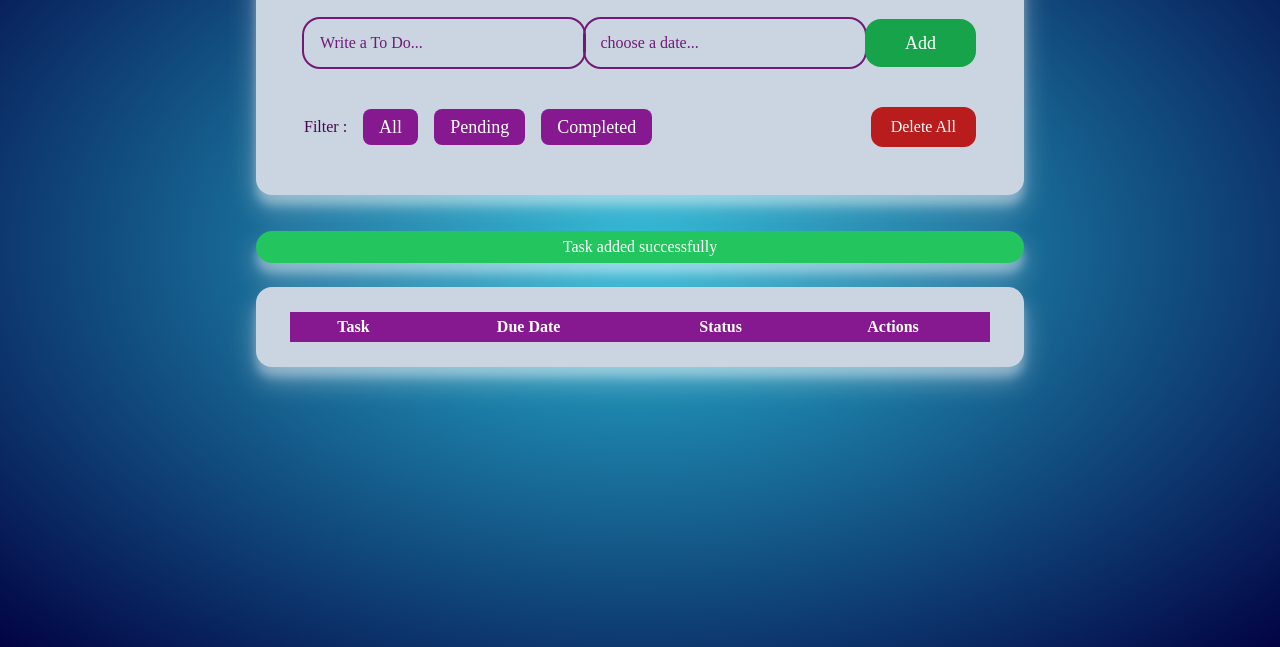
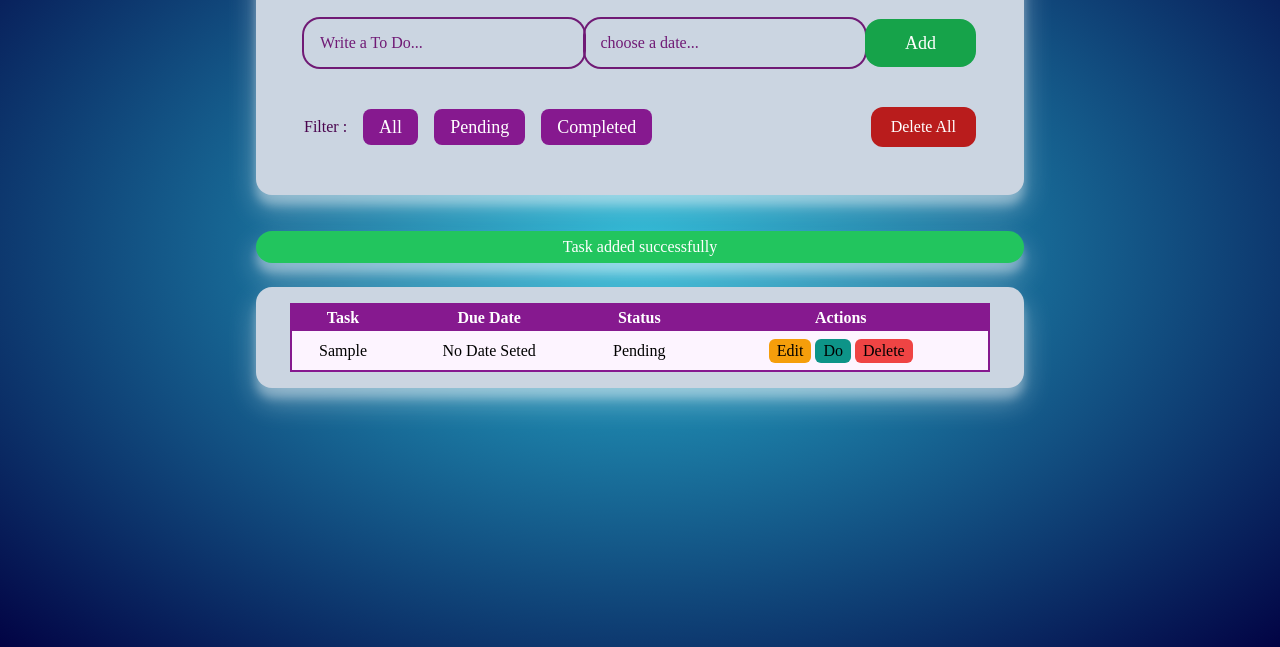
Before and after one commit to AMHBI/To-Do-app, a website: page index.html in a window 1280 px wide. Both pictures are taken after typing "Sample", "Sample" into the empty fields and a click on the button "Add". Shown: the part 153-800 px from the top of the page. Drawn offline with Linux system fonts and the light colour scheme.

Commit message:
Handle todos dispaly after add and reload

```diff
--- a/js/app.js
+++ b/js/app.js
@@ -3,13 +3,17 @@ const dateInput = document.getElementById("to-do-date");
 const addButton = document.getElementById("add-button");
 const alertContainer = document.getElementById("alert");
 const alertTag = alertContainer.children[0];
+const todosBody = document.querySelector("tbody");
 
-const todos = [];
+const todos = JSON.parse(localStorage.getItem("todos")) || [];
+
 const generateId = () => {
   return Math.round(Math.random() * Math.random() * Math.pow(10, 15));
 };
 
-const saveToLocalStorage = () => {};
+const saveToLocalStorage = () => {
+  localStorage.setItem("todos", JSON.stringify(todos));
+};
 
 const showAlert = (message, type) => {
   alertTag.innerText = "";
@@ -21,19 +25,41 @@ const showAlert = (message, type) => {
     alertTag.innerText = "";
   }, 3000);
 };
-
+const showTodos = () => {
+  todosBody.innerHTML = "";
+  if (!todos.length) {
+    todosBody.innerHTML = "<tr><td colspan='4'>No task found</td></tr>";
+  }
+  todos.forEach((todo) => {
+    todosBody.innerHTML += `
+        <tr>
+            <td>${todo.task}</td>
+            <td>${todo.date || "No Date Seted"}</td>
+            <td>${todo.isCompleted ? "Completed" : "Pending"}</td>
+            <td>
+            <button>Edit</button>
+            <button>Do</button>
+            <button>Delete</button>
+            </td>
+        </tr>
+        `;
+  });
+};
+showTodos();
 const addHandler = () => {
   const task = taskInput.value;
   const date = dateInput.value;
+  showTodos();
   const todo = {
     id: generateId(),
     task,
     date,
     isCompleted: false,
   };
-  console.log(todos);
   if (task) {
     todos.push(todo);
+    saveToLocalStorage();
+    showTodos();
     taskInput.value = "";
     dateInput.value = "";
     showAlert("Task added successfully", "success");
@@ -42,3 +68,5 @@ const addHandler = () => {
   }
 };
 addButton.addEventListener("click", addHandler);
+
+console.log(todos);
```
Also changed, not shown: css/main.css.
